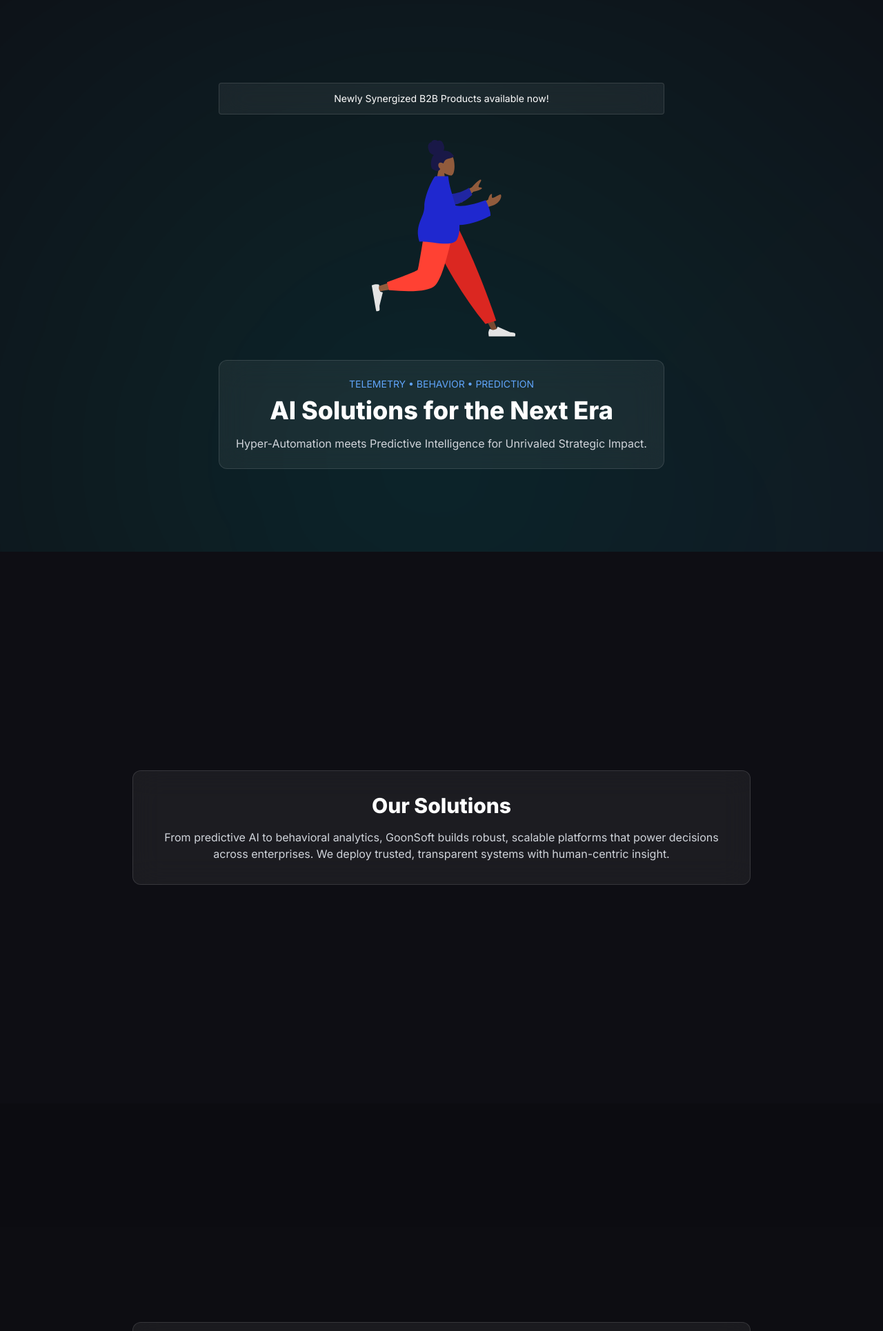
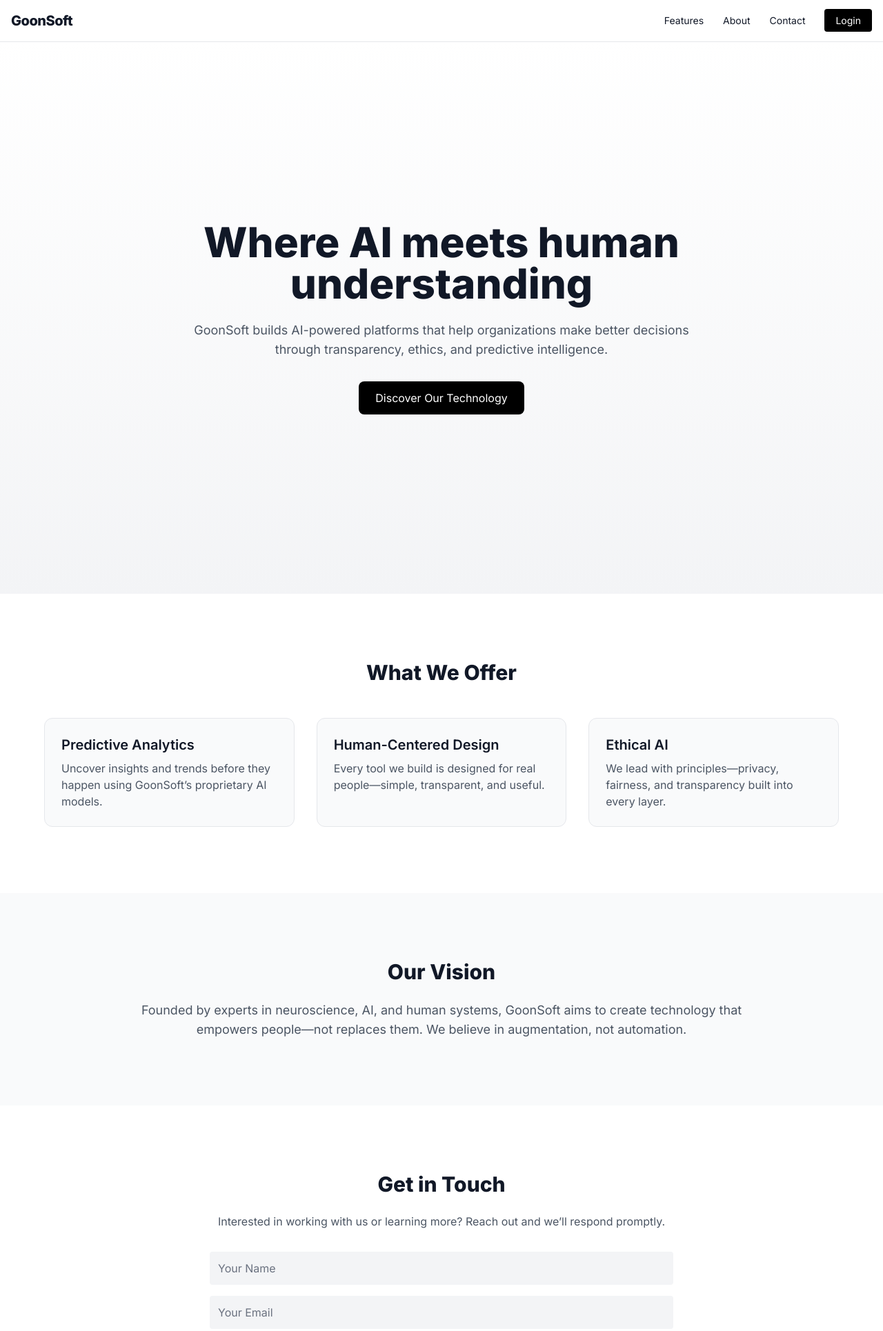
Before and after one commit to offsec64/goonOS, a Flask app: page / in a window 1280 px wide. Shown: the top 1930 px of the page at 69% size. Run offline with Flask 3, Linux system fonts and the light colour scheme; some libraries are stand-ins or nearby versions.

Commit message:
Change index.html

```diff
--- a/templates/index.html
+++ b/templates/index.html
@@ -1,190 +1,92 @@
 <!DOCTYPE html>
-<html lang="en" class="scroll-smooth">
+<html lang="en">
   <head>
     <meta charset="UTF-8" />
     <meta name="viewport" content="width=device-width, initial-scale=1.0" />
     <title>GoonSoft</title>
-
-  <link href="https://fonts.googleapis.com/css2?family=Inter:wght@400;600;800&display=swap" rel="stylesheet" />
     <script src="https://cdn.tailwindcss.com"></script>
-  <script>
-    tailwind.config = {
-      darkMode: 'media',
-    };
-  </script>
-
+    <link href="https://fonts.googleapis.com/css2?family=Inter:wght@400;600;800&display=swap" rel="stylesheet">
     <style>
       body {
-      background: #0e0e14;
-    }
-    .glass {
-      background: rgba(255, 255, 255, 0.06);
-      backdrop-filter: blur(20px);
-      -webkit-backdrop-filter: blur(20px);
-      border: 1px solid rgba(255, 255, 255, 0.12);
-    }
-    #background-blobs {
-      position: fixed;
-      inset: 0;
-      z-index: -1;
-      overflow: hidden;
-      pointer-events: none;
-    }
-    #background-blobs::before {
-      content: '';
-      position: absolute;
-      width: 300%;
-      height: 300%;
-      background: radial-gradient(circle at 20% 30%, rgba(0, 255, 255, 0.1), transparent 30%),
-                  radial-gradient(circle at 80% 70%, rgba(255, 0, 200, 0.08), transparent 40%),
-                  radial-gradient(circle at 50% 50%, rgba(100, 100, 255, 0.06), transparent 50%);
-      filter: blur(100px);
-      animation: moveBlobs 60s ease-in-out infinite;
-      transform: scale(1.1);
-    }
-    @keyframes moveBlobs {
-      0% { transform: translate(0, 0) scale(1.1); }
-      50% { transform: translate(-5%, -3%) scale(1.2); }
-      100% { transform: translate(0, 0) scale(1.1); }
-    }
-    section {
-      opacity: 0;
-      transform: translateY(30px);
-      transition: opacity 0.8s ease, transform 0.8s ease;
-    }
-    section.visible {
-      opacity: 1;
-      transform: translateY(0);
-    }
-    .footer-link {
-      position: relative;
-      display: inline-block;
-      padding-bottom: 2px;
-      transition: color 0.3s;
-    }
-    .footer-link::after {
-      content: "";
-      position: absolute;
-      width: 0%;
-      height: 2px;
-      bottom: 0;
-      left: 0;
-      background-color: white;
-      transition: width 0.3s ease;
-    }
-    .footer-link:hover::after {
-      width: 100%;
-    }
-    .footer-link:hover {
-      color: white;
+        font-family: 'Inter', sans-serif;
       }
     </style>
   </head>
+  <body class="bg-white text-gray-900 dark:bg-gray-950 dark:text-white">
+    <!-- Navbar -->
+    <header class="sticky top-0 z-50 backdrop-blur-md bg-white/70 dark:bg-gray-950/70 border-b border-gray-200 dark:border-gray-800">
+      <div class="max-w-7xl mx-auto px-4 py-4 flex items-center justify-between">
+        <div class="text-xl font-bold tracking-tight">GoonSoft</div>
+        <nav class="space-x-6 text-sm font-medium">
+          <a href="#features" class="hover:underline">Features</a>
+          <a href="#about" class="hover:underline">About</a>
+          <a href="#contact" class="hover:underline">Contact</a>
+          <a href="#" class="px-4 py-2 bg-black text-white rounded hover:bg-gray-800 transition">Login</a>
+        </nav>
+      </div>
+    </header>
 
-<body class="text-white font-[Inter] overflow-y-scroll h-screen snap-y snap-mandatory">
-  <div id="background-blobs" aria-hidden="true"></div>
-
-  <!-- Banner -->
-  <section class="snap-start h-screen flex items-center justify-center">
-    <div class="text-center space-y-4">
-      <div class="text-sm text-white py-3 px-6 rounded glass">Newly Synergized B2B Products available now!</div>
-      <img src="./static/images/standing-10.svg" alt="Hero" class="w-64 mx-auto">
-      <div class="glass p-6 rounded-xl max-w-2xl mx-auto">
-        <p class="uppercase text-blue-400 text-sm mb-2">Telemetry • Behavior • Prediction</p>
-        <h1 class="text-4xl font-extrabold mb-4">AI Solutions for the Next Era</h1>
-        <p class="text-gray-300">Hyper-Automation meets Predictive Intelligence for Unrivaled Strategic Impact.</p>
-      </div>
+    <!-- Hero Section -->
+    <section class="min-h-screen flex items-center justify-center text-center px-6 bg-gradient-to-b from-white to-gray-100 dark:from-gray-950 dark:to-gray-900">
+      <div class="max-w-3xl">
+        <h1 class="text-4xl md:text-6xl font-extrabold leading-tight mb-6">Where AI meets human understanding</h1>
+        <p class="text-lg text-gray-600 dark:text-gray-400 mb-8">GoonSoft builds AI-powered platforms that help organizations make better decisions through transparency, ethics, and predictive intelligence.</p>
+        <a href="#features" class="inline-block px-6 py-3 text-white bg-black rounded-lg hover:bg-gray-800 transition">Discover Our Technology</a>
       </div>
     </section>
 
-  <!-- Solutions -->
-  <section class="snap-start h-screen flex items-center justify-center">
-    <div class="glass p-8 max-w-4xl rounded-xl text-center">
-      <h2 class="text-3xl font-bold mb-4">Our Solutions</h2>
-      <p class="text-gray-300">From predictive AI to behavioral analytics, GoonSoft builds robust, scalable platforms that power decisions across enterprises. We deploy trusted, transparent systems with human-centric insight.</p>
+    <!-- Features -->
+    <section id="features" class="py-24 px-6 bg-white dark:bg-gray-950">
+      <div class="max-w-6xl mx-auto">
+        <h2 class="text-3xl font-bold mb-12 text-center">What We Offer</h2>
+        <div class="grid grid-cols-1 md:grid-cols-3 gap-8">
+          <div class="rounded-xl p-6 bg-gray-50 dark:bg-gray-900 border border-gray-200 dark:border-gray-800">
+            <h3 class="text-xl font-semibold mb-2">Predictive Analytics</h3>
+            <p class="text-gray-600 dark:text-gray-400">Uncover insights and trends before they happen using GoonSoft’s proprietary AI models.</p>
           </div>
-  </section>
-
-  <!-- Case Studies -->
-  <section class="snap-start h-screen flex items-center justify-center bg-black/10">
-    <div class="glass p-8 max-w-4xl rounded-xl text-center">
-      <h2 class="text-3xl font-bold mb-4">Case Studies</h2>
-      <p class="text-gray-300">Helping telecom reduce churn by 38%, optimizing fintech UX with 62% higher retention—our AI turns insight into results.</p>
+          <div class="rounded-xl p-6 bg-gray-50 dark:bg-gray-900 border border-gray-200 dark:border-gray-800">
+            <h3 class="text-xl font-semibold mb-2">Human-Centered Design</h3>
+            <p class="text-gray-600 dark:text-gray-400">Every tool we build is designed for real people—simple, transparent, and useful.</p>
           </div>
-  </section>
-
-  <!-- Mission -->
-  <section class="snap-start h-screen flex items-center justify-center">
-    <div class="glass p-8 max-w-4xl rounded-xl text-center">
-      <h2 class="text-3xl font-bold mb-4">Our Mission</h2>
-      <p class="text-gray-300">We build AI with empathy and integrity—designed to empower, not exploit. Privacy and performance go hand-in-hand.</p>
-    </div>
-  </section>
-
-  <!-- Team -->
-  <section class="snap-start h-screen flex items-center justify-center bg-black/10">
-    <div class="glass p-8 max-w-5xl rounded-xl text-center">
-      <h2 class="text-3xl font-bold mb-6">Meet Our Team</h2>
-      <div class="grid grid-cols-2 md:grid-cols-4 gap-6">
-        <div class="glass p-4 rounded-lg">
-          <h3 class="font-semibold">Dr. Kyra Lin</h3>
-          <p class="text-sm text-gray-400">Chief Neuroscience Officer</p>
-        </div>
-        <div class="glass p-4 rounded-lg">
-          <h3 class="font-semibold">Leo Tran</h3>
-          <p class="text-sm text-gray-400">Head of Engineering</p>
-        </div>
-        <div class="glass p-4 rounded-lg">
-          <h3 class="font-semibold">Sarah Gomez</h3>
-          <p class="text-sm text-gray-400">Director of AI Ethics</p>
-        </div>
-        <div class="glass p-4 rounded-lg">
-          <h3 class="font-semibold">Raj Patel</h3>
-          <p class="text-sm text-gray-400">Lead Data Strategist</p>
+          <div class="rounded-xl p-6 bg-gray-50 dark:bg-gray-900 border border-gray-200 dark:border-gray-800">
+            <h3 class="text-xl font-semibold mb-2">Ethical AI</h3>
+            <p class="text-gray-600 dark:text-gray-400">We lead with principles—privacy, fairness, and transparency built into every layer.</p>
           </div>
         </div>
       </div>
     </section>
 
-  <!-- CTA -->
-  <section class="snap-start h-screen flex items-center justify-center bg-gradient-to-r from-blue-600 to-purple-700">
-    <div class="text-center max-w-xl">
-      <h2 class="text-4xl font-extrabold mb-6">Partner with GoonSoft</h2>
-      <p class="text-lg mb-6 text-white/90">Let’s build the future of intelligent systems—together.</p>
-      <a href="#" class="bg-white text-blue-700 font-semibold px-8 py-3 rounded-lg hover:bg-gray-100 transition">Get Started</a>
+    <!-- About -->
+    <section id="about" class="py-24 px-6 bg-gray-50 dark:bg-gray-900">
+      <div class="max-w-4xl mx-auto text-center">
+        <h2 class="text-3xl font-bold mb-6">Our Vision</h2>
+        <p class="text-lg text-gray-600 dark:text-gray-400">Founded by experts in neuroscience, AI, and human systems, GoonSoft aims to create technology that empowers people—not replaces them. We believe in augmentation, not automation.</p>
+      </div>
+    </section>
+
+    <!-- Contact -->
+    <section id="contact" class="py-24 px-6 bg-white dark:bg-gray-950">
+      <div class="max-w-2xl mx-auto text-center">
+        <h2 class="text-3xl font-bold mb-6">Get in Touch</h2>
+        <p class="text-gray-600 dark:text-gray-400 mb-8">Interested in working with us or learning more? Reach out and we’ll respond promptly.</p>
+        <form class="space-y-4">
+          <input type="text" placeholder="Your Name" class="w-full p-3 rounded bg-gray-100 dark:bg-gray-800 text-black dark:text-white placeholder-gray-500">
+          <input type="email" placeholder="Your Email" class="w-full p-3 rounded bg-gray-100 dark:bg-gray-800 text-black dark:text-white placeholder-gray-500">
+          <textarea placeholder="Your Message" class="w-full p-3 rounded bg-gray-100 dark:bg-gray-800 text-black dark:text-white placeholder-gray-500"></textarea>
+          <button type="submit" class="bg-black text-white px-6 py-3 rounded hover:bg-gray-800 transition">Send Message</button>
+        </form>
       </div>
     </section>
 
     <!-- Footer -->
-  <footer class="snap-start h-screen flex flex-col justify-center items-center bg-gray-950 text-gray-400 text-sm px-6">
-    <div class="text-center mb-4">
-      <p class="text-white text-lg font-bold">GoonTech™</p>
-      <p class="text-gray-400">A division of GoonSoft</p>
+    <footer class="bg-gray-100 dark:bg-gray-900 py-8 px-6 border-t border-gray-200 dark:border-gray-800">
+      <div class="max-w-6xl mx-auto flex flex-col md:flex-row justify-between items-center gap-4 text-sm text-gray-500 dark:text-gray-400">
+        <div>&copy; 2025 GoonSoft. All rights reserved.</div>
+        <div class="space-x-4">
+          <a href="#" class="hover:underline">Privacy Policy</a>
+          <a href="#" class="hover:underline">Terms of Service</a>
         </div>
-    <div class="flex flex-wrap justify-center gap-x-6 gap-y-3 text-center">
-      <a href="#" class="footer-link">About</a>
-      <a href="#" class="footer-link">Corporate Login</a>
-      <a href="#" class="footer-link">Investor Relations</a>
-      <a href="#" class="footer-link">B2B</a>
-      <a href="#" class="footer-link">Paycheck Advance</a>
-      <a href="#" class="footer-link">Microsoft Rewards</a>
       </div>
     </footer>
-
-  <!-- Scroll observer for transitions -->
-  <script>
-    const snapSections = document.querySelectorAll("section");
-    const snapObserver = new IntersectionObserver(
-      entries => {
-        entries.forEach(entry => {
-          if (entry.isIntersecting) {
-            entry.target.classList.add("visible");
-          }
-        });
-      },
-      { threshold: 0.4 }
-    );
-    snapSections.forEach(sec => snapObserver.observe(sec));
-  </script>
   </body>
 </html>
```
Lines whose indentation alone changed are shown as unchanged.
